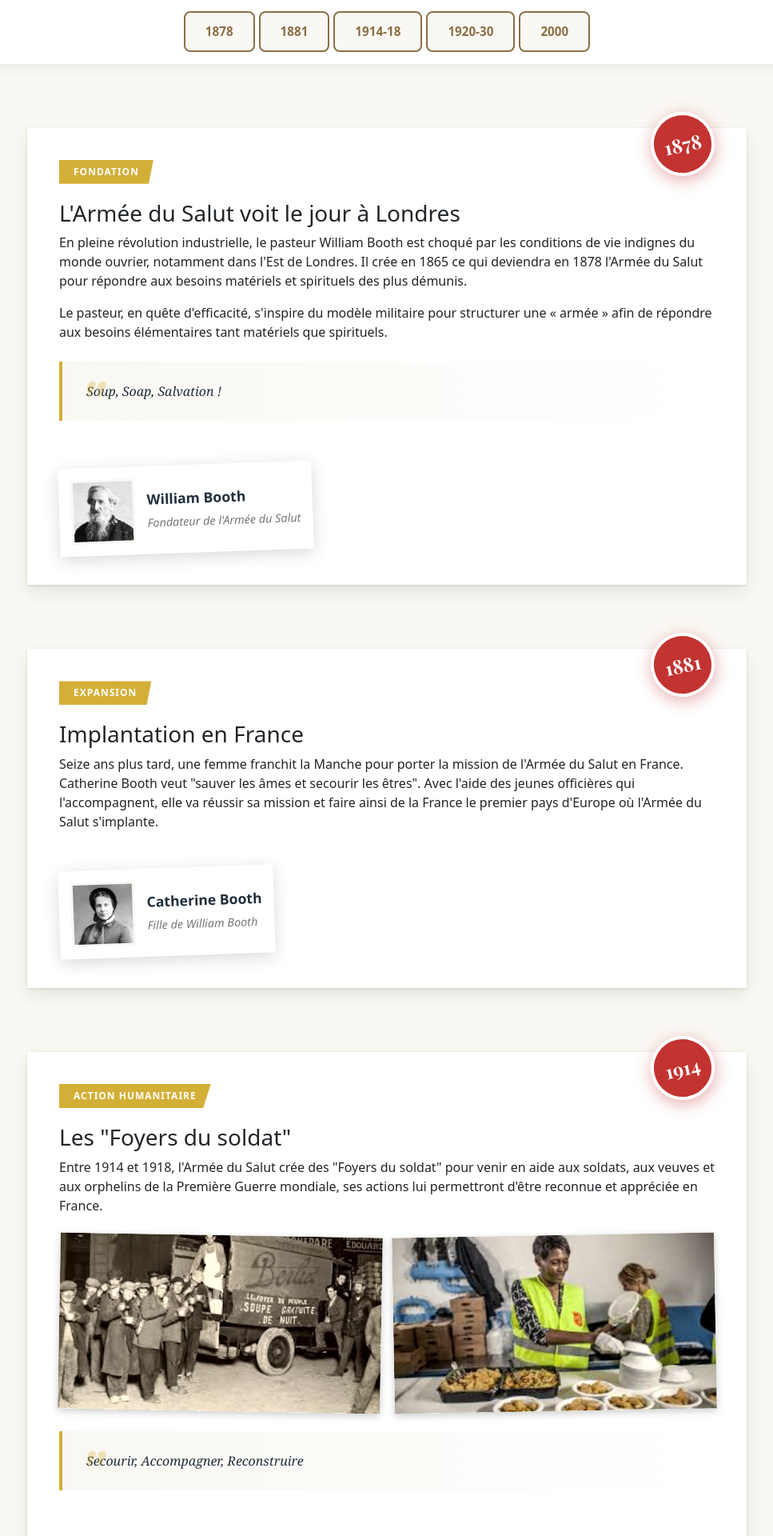
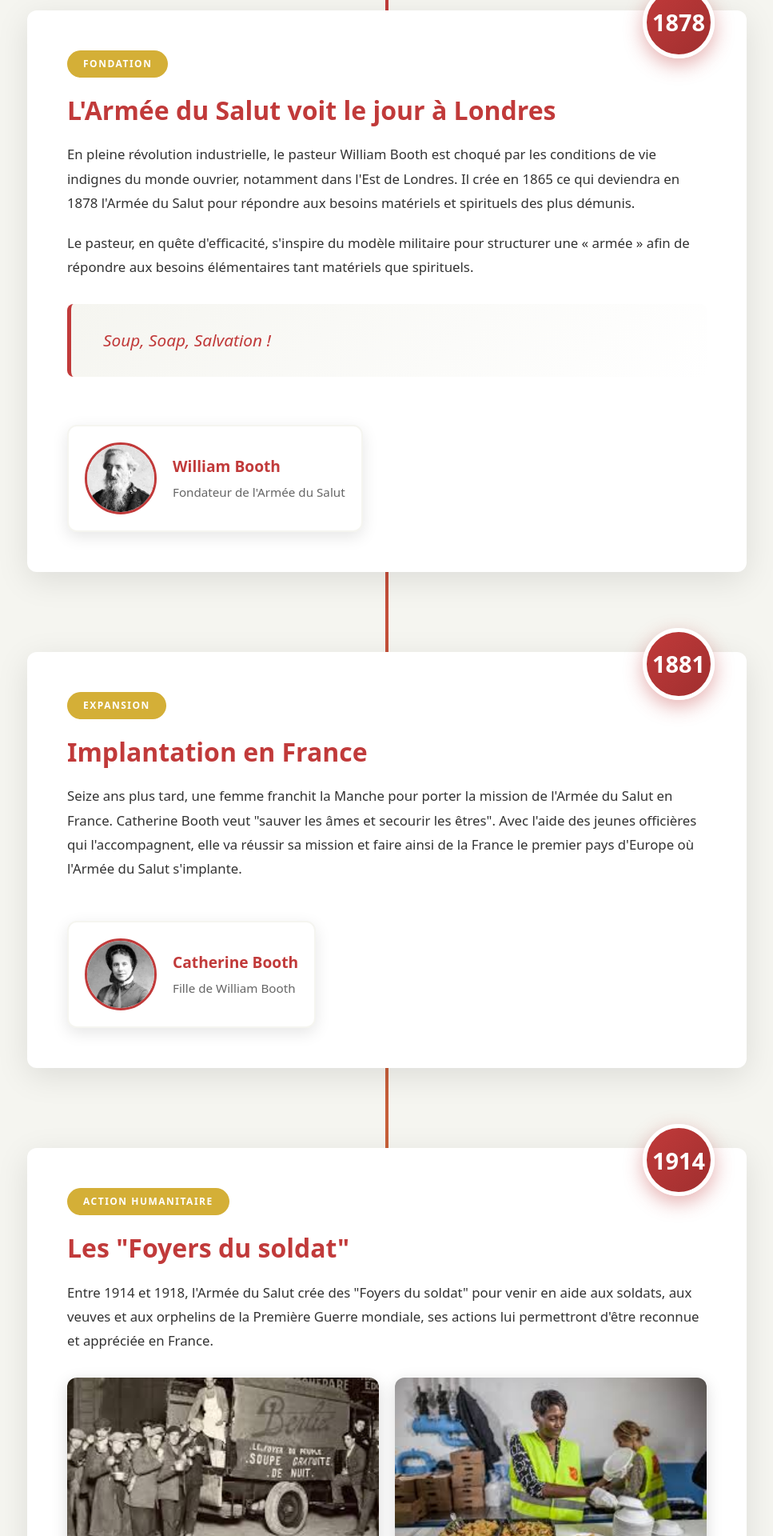
Before and after one commit to ribeiro-angela/SAE-3, a PHP site: page /File/Histoire.html in a window 1280 px wide. Shown: the part 641-2561 px from the top of the page at 80% size, without its empty margins (156-1123 px from the left). Run offline with PHP 8.4, Linux system fonts and the light colour scheme.

Commit message:
ajout d'une barre verticale

```diff
--- a/File/Histoire.html
+++ b/File/Histoire.html
@@ -180,7 +180,6 @@
     </div>
 </section>
 
-<!-- CTA VINTAGE -->
 <section class="cta-vintage">
     <div class="container">
         <h3>L'histoire continue avec vous</h3>
@@ -190,17 +189,6 @@
     </div>
 </section>
 
-<section class="footer-newsletter">
-    <div class="wrapper">
-        <h3>Restez informé de notre actualité</h3>
-        <p>Tous les mois, recevez un condensé de nos actions, témoignages et besoins.</p>
-        <form class="newsletter-form">
-            <input type="email" placeholder="Votre adresse email" required>
-            <button type="submit">S'inscrire</button>
-        </form>
-        <p class="newsletter-note">En vous inscrivant, vous acceptez notre <a href="#">politique de confidentialité</a></p>
-    </div>
-</section>
 
 <div id="footer"></div>
 
--- a/assets/histoire.css
+++ b/assets/histoire.css
@@ -1,330 +1,388 @@
-/* ===== PAGE HISTOIRE ===== */
+/* ===== PAGE HISTOIRE - DESIGN MODERNE ===== */
 :root {
-    --primary:#212f3c;--secondary:#2c3e50;--red:#c23331;--cream:#faf8f3;
-    --gold:#d4af37;--brown:#8b6f47;
-}
-body {
-    font-family:'Inter',sans-serif;
-    background:var(--cream);
-    padding-top:80px;
+    --primary: #c13a3a;
+    --primary-dark: #a02f2f;
+    --secondary: #2c3e50;
+    --cream: #f5f5f0;
+    --white: #ffffff;
+    --text-dark: #333333;
+    --text-light: #666666;
+    --gold: #d4af37;
 }
 
-/* ===== HERO ===== */
+* {
+    margin: 0;
+    padding: 0;
+    box-sizing: border-box;
+}
+
+body {
+    font-family: 'Segoe UI', Tahoma, Geneva, Verdana, sans-serif;
+    background-color: var(--cream);
+    color: var(--text-dark);
+    line-height: 1.6;
+}
+
+/* ===== HERO SECTION ===== */
 .hero-histoire {
-    position:relative;
-    height:70vh;
-    display:flex;
-    align-items:center;
-    justify-content:center;
-    overflow:hidden;
-    background:linear-gradient(rgba(139,111,71,.3),rgba(33,47,60,.8)),
-    url('https://images.unsplash.com/photo-1532012197267-da84d127e765?w=1600') center/cover;
+    position: relative;
+    height: 60vh;
+    display: flex;
+    align-items: center;
+    justify-content: center;
+    background: linear-gradient(135deg, var(--primary) 0%, var(--primary-dark) 100%);
+    overflow: hidden;
 }
+
 .hero-content {
-    text-align:center;
-    color:#fff;
-    z-index:2;
-    max-width:800px;
-    padding:0 20px;
+    text-align: center;
+    color: white;
+    z-index: 2;
+    max-width: 800px;
+    padding: 0 20px;
 }
+
 .hero-histoire h1 {
-    font-family:'Playfair Display',serif;
-    font-size:4.5rem;
-    font-weight:700;
-    margin-bottom:1rem;
-    text-shadow:3px 3px 6px rgba(0,0,0,.3);
-    letter-spacing:-2px;
+    font-size: 4rem;
+    font-weight: 700;
+    margin-bottom: 1rem;
 }
+
 .hero-subtitle {
-    font-size:1.3rem;
-    font-style:italic;
-    margin-bottom:2.5rem;
-    opacity:.95;
-}
-.hero-scroll {
-    position:absolute;
-    bottom:30px;
-    left:50%;
-    transform:translateX(-50%);
-    font-size:.9rem;
-    color:#fff;
-    opacity:.7;
+    font-size: 1.3rem;
+    opacity: 0.95;
+    font-weight: 300;
 }
 
 /* ===== NAVIGATION ANNÉES ===== */
 .annees-nav {
-    background:#fff;
-    box-shadow:0 4px 15px rgba(0,0,0,.08);
-    position:sticky;
-    top:80px;
-    z-index:100;
-}
-.annees-nav .container {
-    display:flex;
-    justify-content:center;
-    gap:5px;
-    flex-wrap:wrap;
-    padding:15px 20px;
-}
-.annee-tab {
-    padding:12px 25px;
-    background:var(--cream);
-    border:2px solid var(--brown);
-    border-radius:8px;
-    color:var(--brown);
-    font-weight:600;
-    font-size:.95rem;
-    text-decoration:none;
-    transition:.3s;
-}
-.annee-tab:hover {
-    background:var(--brown);
-    color:#fff;
-    transform:translateY(-3px);
-    box-shadow:0 5px 15px rgba(139,111,71,.3);
+    background: white;
+    box-shadow: 0 4px 15px rgba(0,0,0,0.05);
+    position: sticky;
+    top: 0;
+    z-index: 100;
+    border-bottom: 3px solid var(--primary);
 }
 
-/* ===== TIMELINE ===== */
+.annees-nav .container {
+    display: flex;
+    justify-content: center;
+    gap: 10px;
+    flex-wrap: wrap;
+    padding: 20px;
+}
+
+.annee-tab {
+    padding: 12px 28px;
+    background: white;
+    border: 2px solid var(--primary);
+    border-radius: 30px;
+    color: var(--primary);
+    font-weight: 600;
+    font-size: 0.95rem;
+    text-decoration: none;
+    transition: all 0.3s ease;
+    cursor: pointer;
+}
+
+.annee-tab:hover {
+    background: var(--primary);
+    color: white;
+}
+
+/* ===== TIMELINE WRAPPER ===== */
 .timeline-wrapper {
-    padding:80px 0;
-    background:var(--cream);
+    padding: 80px 20px;
+    background: var(--cream);
+    position: relative;
 }
-.timeline-item {margin-bottom:80px;position:relative;}
-.carte-histoire {
-    position:relative;
-    background:#fff;
-    padding:40px;
-    max-width:900px;
-    margin:0 auto;
-    box-shadow:0 1px 3px rgba(0,0,0,.12),0 10px 20px rgba(0,0,0,.08);
+
+.timeline-wrapper::before {
+    content: '';
+    position: absolute;
+    left: 50%;
+    top: 0;
+    bottom: 0;
+    width: 4px;
+    background: linear-gradient(to bottom, var(--primary), var(--gold));
+    transform: translateX(-50%);
 }
-.annee-stamp {
-    position:absolute;
-    top:-20px;
-    right:40px;
-    width:80px;
-    height:80px;
-    display:flex;
-    align-items:center;
-    justify-content:center;
-    background:var(--red);
-    color:#fff;
-    font-family:'Playfair Display',serif;
-    font-size:1.5rem;
-    font-weight:700;
-    border-radius:50%;
-    border:4px solid #fff;
-    box-shadow:0 5px 20px rgba(194,51,49,.4);
-    transform:rotate(-12deg);
-}
-.categorie-tag {
-    display:inline-block;
-    background:var(--gold);
-    color:#fff;
-    padding:6px 18px;
-    font-size:.75rem;
-    font-weight:700;
-    text-transform:uppercase;
-    letter-spacing:1px;
-    margin-bottom:20px;
-    clip-path:polygon(0 0,100% 0,95% 100%,0 100%);
+
+/* ===== TIMELINE ITEM ===== */
+.timeline-item {
+    margin-bottom: 100px;
+    position: relative;
 }
 
 .carte-histoire {
-    position:relative;
-    background:#fff;
-    padding:40px;
-    max-width:900px;
-    margin:0 auto;
-    box-shadow:0 1px 3px rgba(0,0,0,.12),0 10px 20px rgba(0,0,0,.08);
+    position: relative;
+    background: white;
+    padding: 50px;
+    max-width: 900px;
+    margin: 0 auto;
+    border-radius: 12px;
+    box-shadow: 0 10px 40px rgba(0,0,0,0.1);
 }
 
-/* ===== POLAROID ===== */
-.personnage-card {
-    background:#fff;
-    padding:15px;
-    box-shadow:0 5px 20px rgba(0,0,0,.15);
-    transform:rotate(-2deg);
-    margin-top:30px;
-    display:inline-block;
-    transition:.3s;
+/* ===== ANNÉE STAMP ===== */
+.annee-stamp {
+    position: absolute;
+    top: -30px;
+    right: 40px;
+    width: 90px;
+    height: 90px;
+    display: flex;
+    align-items: center;
+    justify-content: center;
+    background: linear-gradient(135deg, var(--primary), var(--primary-dark));
+    color: white;
+    font-size: 1.8rem;
+    font-weight: 700;
+    border-radius: 50%;
+    border: 5px solid white;
+    box-shadow: 0 8px 25px rgba(193, 58, 58, 0.4);
+    z-index: 10;
 }
-.personnage-card:hover {transform:rotate(0) scale(1.05);}
-.personnage-inner {display:flex;align-items:center;gap:15px;}
-.personnage-card img {
-    width:80px;height:80px;object-fit:cover;
-    border:3px solid var(--cream);
+
+/* ===== CATÉGORIE TAG ===== */
+.categorie-tag {
+    display: inline-block;
+    background: var(--gold);
+    color: white;
+    padding: 8px 20px;
+    font-size: 0.75rem;
+    font-weight: 700;
+    text-transform: uppercase;
+    letter-spacing: 1.5px;
+    margin-bottom: 20px;
+    border-radius: 20px;
 }
-.personnage-info strong {
-    display:block;
-    font-size:1.1rem;
-    color:var(--primary);
-    margin-bottom:3px;
+
+/* ===== TYPOGRAPHY ===== */
+.carte-histoire h3 {
+    font-size: 2rem;
+    color: var(--primary);
+    margin-bottom: 20px;
+    font-weight: 700;
+    line-height: 1.3;
 }
-.personnage-info span {font-size:.9rem;color:#777;font-style:italic;}
 
-/* ===== GALERIE ===== */
-.photos-collage {
-    display:grid;
-    grid-template-columns:1fr 1fr;
-    gap:15px;
-    margin:25px 0;
-}
-.photo-vintage {
-    overflow:hidden;
-    box-shadow:0 3px 10px rgba(0,0,0,.2);
-    transform:rotate(1deg);
-}
-.photo-vintage:nth-child(even){transform:rotate(-1deg);}
-.photo-vintage img {
-    width:100%;height:220px;object-fit:cover;
-    filter:sepia(20%) contrast(110%);
-    transition:.4s;
-}
-.photo-vintage:hover img {
-    filter:sepia(0%) contrast(100%);
-    transform:scale(1.1);
+.carte-histoire p {
+    font-size: 1.05rem;
+    color: var(--text-dark);
+    margin-bottom: 20px;
+    line-height: 1.8;
 }
 
 /* ===== CITATION ===== */
 .citation-manuscrite {
-    background:linear-gradient(to right,var(--cream),#fff);
-    border-left:4px solid var(--gold);
-    padding:25px 30px;
-    margin:25px 0;
-    font-family:'Georgia',serif;
-    font-style:italic;
-    color:var(--primary);
-    position:relative;
-}
-.citation-manuscrite::before {
-    content:'"';
-    position:absolute;
-    top:-10px;left:15px;
-    font-size:5rem;
-    color:var(--gold);
-    opacity:.3;
-    font-family:'Playfair Display',serif;
+    background: linear-gradient(135deg, var(--cream) 0%, white 100%);
+    border-left: 5px solid var(--primary);
+    padding: 30px 40px;
+    margin: 30px 0;
+    font-size: 1.3rem;
+    font-style: italic;
+    color: var(--primary);
+    position: relative;
+    border-radius: 8px;
 }
 
-/* ===== STATS ===== */
-.stats-vintage {
-    background:linear-gradient(135deg,var(--primary),var(--secondary));
-    padding:60px 40px;
-    margin:60px auto;
-    max-width:1000px;
-    border-radius:15px;
-    position:relative;
-    overflow:hidden;
-}
-.stats-vintage::before {
-    content:"";
-    position:absolute;
-    inset:0;
-    background:radial-gradient(circle at 20% 50%,rgba(212,175,55,.1) 0%,transparent 50%),
-    radial-gradient(circle at 80% 80%,rgba(194,51,49,.1) 0%,transparent 50%);
-}
-.stats-vintage h3 {
-    color:#fff;
-    font-family:'Playfair Display',serif;
-    font-size:2.5rem;
-    text-align:center;
-    margin-bottom:40px;
-}
-.stat-card {
-    background:rgba(255,255,255,.1);
-    backdrop-filter:blur(10px);
-    padding:30px;
-    border-radius:10px;
-    border:2px solid rgba(255,255,255,.2);
-    text-align:center;
-    transition:.3s;
-}
-.stat-card:hover {
-    background:rgba(255,255,255,.15);
-    transform:translateY(-5px);
-}
-.stat-nombre {
-    font-family:'Playfair Display',serif;
-    font-size:3.5rem;
-    font-weight:700;
-    color:var(--gold);
-    margin-bottom:10px;
-}
-.stat-label {color:#fff;font-size:1rem;font-weight:500;}
-
-/* ===== ACTIONS ===== */
-.actions-box {
-    background:var(--cream);
-    border:3px dashed var(--brown);
-    padding:30px;
-    border-radius:10px;
-    margin-top:25px;
-}
-.actions-box h4 {
-    font-family:'Playfair Display',serif;
-    color:var(--primary);
-    margin-bottom:15px;
-    font-size:1.5rem;
-}
-.actions-box ul {list-style:none;padding:0;}
-.actions-box li {
-    padding:8px 0 8px 25px;
-    position:relative;
-    color:#555;
-}
-.actions-box li::before {
-    content:'✓';
-    position:absolute;
-    left:0;
-    color:var(--red);
-    font-weight:bold;
+/* ===== PERSONNAGE CARD ===== */
+.personnage-card {
+    background: white;
+    padding: 20px;
+    border-radius: 12px;
+    box-shadow: 0 6px 20px rgba(0,0,0,0.1);
+    margin-top: 30px;
+    display: inline-flex;
+    border: 2px solid var(--cream);
 }
 
-/* ===== CTA FINAL ===== */
+.personnage-inner {
+    display: flex;
+    align-items: center;
+    gap: 20px;
+}
+
+.personnage-card img {
+    width: 90px;
+    height: 90px;
+    object-fit: cover;
+    border-radius: 50%;
+    border: 3px solid var(--primary);
+}
+
+.personnage-info strong {
+    display: block;
+    font-size: 1.2rem;
+    color: var(--primary);
+    margin-bottom: 5px;
+    font-weight: 600;
+}
+
+.personnage-info span {
+    font-size: 0.95rem;
+    color: var(--text-light);
+}
+
+/* ===== GALERIE PHOTOS ===== */
+.photos-collage {
+    display: grid;
+    grid-template-columns: repeat(2, 1fr);
+    gap: 20px;
+    margin: 30px 0;
+}
+
+.photo-vintage {
+    overflow: hidden;
+    border-radius: 12px;
+    box-shadow: 0 6px 20px rgba(0,0,0,0.15);
+}
+
+.photo-vintage img {
+    width: 100%;
+    height: 250px;
+    object-fit: cover;
+}
+
+/* ===== STATS VINTAGE ===== */
+.stats-vintage {
+    background: linear-gradient(135deg, var(--primary) 0%, var(--primary-dark) 100%);
+    padding: 70px 40px;
+    margin: 80px auto;
+    max-width: 1100px;
+    border-radius: 20px;
+    position: relative;
+    overflow: hidden;
+    box-shadow: 0 15px 50px rgba(193, 58, 58, 0.3);
+}
+
+.stats-vintage h3 {
+    color: white;
+    font-size: 2.5rem;
+    text-align: center;
+    margin-bottom: 50px;
+    font-weight: 700;
+    position: relative;
+    z-index: 2;
+}
+
+.stat-card {
+    background: rgba(255, 255, 255, 0.15);
+    padding: 35px 25px;
+    border-radius: 15px;
+    border: 2px solid rgba(255, 255, 255, 0.3);
+    text-align: center;
+    position: relative;
+    z-index: 2;
+}
+
+.stat-nombre {
+    font-size: 3.5rem;
+    font-weight: 700;
+    color: var(--gold);
+    margin-bottom: 10px;
+    display: block;
+}
+
+.stat-label {
+    color: white;
+    font-size: 1.05rem;
+    font-weight: 500;
+}
+
+/* ===== ACTIONS BOX ===== */
+.actions-box {
+    background: linear-gradient(135deg, var(--cream) 0%, white 100%);
+    border: 3px solid var(--primary);
+    padding: 35px;
+    border-radius: 15px;
+    margin-top: 30px;
+    box-shadow: 0 6px 20px rgba(0,0,0,0.08);
+}
+
+.actions-box h4 {
+    color: var(--primary);
+    margin-bottom: 20px;
+    font-size: 1.6rem;
+    font-weight: 700;
+}
+
+.actions-box ul {
+    list-style: none;
+    padding: 0;
+}
+
+.actions-box li {
+    padding: 12px 0 12px 35px;
+    position: relative;
+    color: var(--text-dark);
+    font-size: 1.05rem;
+    line-height: 1.6;
+}
+
+.actions-box li::before {
+    content: '✓';
+    position: absolute;
+    left: 0;
+    top: 12px;
+    color: var(--primary);
+    font-weight: bold;
+    font-size: 1.3rem;
+}
+
+/* ===== CTA VINTAGE ===== */
 .cta-vintage {
-    background:var(--primary);
-    padding:50px 20px;
-    text-align:center;
-    position:relative;
-    overflow:hidden;
+    background: linear-gradient(135deg, var(--secondary) 0%, var(--primary) 100%);
+    padding: 80px 20px;
+    text-align: center;
+    position: relative;
+    overflow: hidden;
 }
+
 .cta-vintage h3 {
-    font-family:'Playfair Display',serif;
-    font-size:3rem;
-    color:#fff;
-    margin-bottom:20px;
+    font-size: 3rem;
+    color: white;
+    margin-bottom: 20px;
+    font-weight: 700;
+    position: relative;
+    z-index: 2;
 }
+
 .cta-vintage p {
-    color:rgba(255,255,255,.9);
-    font-size:1.2rem;
-    margin-bottom:40px;
+    color: rgba(255, 255, 255, 0.95);
+    font-size: 1.2rem;
+    margin-bottom: 40px;
+    position: relative;
+    z-index: 2;
 }
+
 .btn-vintage {
-    display:inline-block;
-    padding:15px 40px;
-    margin:0 10px;
-    font-weight:600;
-    font-size:1.1rem;
-    border-radius:5px;
-    border:3px solid var(--red);
-    background:var(--red);
-    color:#fff;
-    text-decoration:none;
-    transition:.3s;
+    display: inline-block;
+    padding: 16px 45px;
+    margin: 0 10px;
+    font-weight: 600;
+    font-size: 1.1rem;
+    border-radius: 30px;
+    border: 3px solid white;
+    background: white;
+    color: var(--primary);
+    text-decoration: none;
+    transition: all 0.3s ease;
 }
+
 .btn-vintage:hover {
-    background:transparent;
-    color:var(--red);
-    transform:translateY(-3px);
-    box-shadow:0 10px 25px rgba(194,51,49,.3);
+    background: transparent;
+    color: white;
 }
+
 .btn-vintage.outline {
-    background:transparent;
-    border-color:#fff;
-    color:#fff;
+    background: transparent;
+    border-color: white;
+    color: white;
 }
+
 .btn-vintage.outline:hover {
-    background:#fff;
-    color:var(--primary);
+    background: white;
+    color: var(--primary);
 }
```
